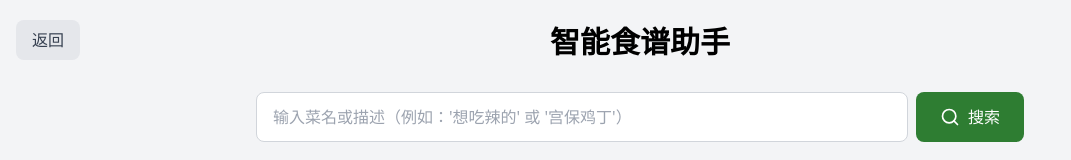
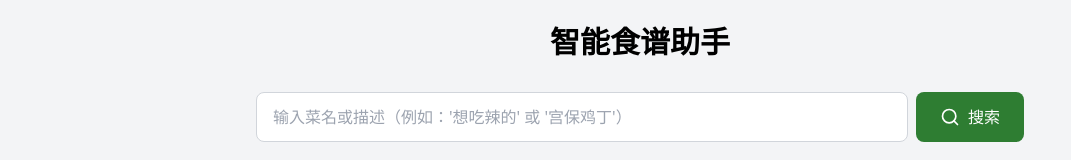
Before and after one commit to MrYang2016/cook-web, a React (Vite) app: page / in a window 1280 px wide. Shown: the top 160 px of the page, without its empty margins (0-1071 px from the left). Built offline with nearby package versions, Linux system fonts and the light colour scheme.

Commit message:
remove back

```diff
--- a/src/App.tsx
+++ b/src/App.tsx
@@ -16,7 +16,7 @@ function App() {
   const [history, setHistory] = useState<RecipeType | MenuSuggestions | null>(initData);
   const [loading, setLoading] = useState(false); // Add loading state
 
-  const handleSearch = async (event?: React.MouseEvent<HTMLButtonElement>, newInput?: string) => {
+  const handleLinkSearch = async (event?: React.MouseEvent<HTMLButtonElement>, newInput?: string) => {
     const str = newInput || input;
     if (str.trim() && !loading) {
       setLoading(true);
@@ -34,6 +34,14 @@ function App() {
     }
   };
 
+  const handleSearch = async (event?: React.MouseEvent<HTMLButtonElement>, newInput?: string) => {
+    const str = newInput || input;
+    if (str.trim()) {
+      // 跳转页面
+      window.location.href = `https://cook.aries-happy.com/${encodeURIComponent(str)}`;
+    }
+  };
+
   useEffect(() => {
     // 修改：从路径中获取参数而不是查询参数
     const path = window.location.pathname;
@@ -41,14 +49,9 @@ function App() {
     if (inputParam) {
       const decodedInput = decodeURIComponent(inputParam);
       setInput(decodedInput);
-      handleSearch(undefined, decodedInput);
+      handleLinkSearch(undefined, decodedInput);
     }
   }, []);
-
-  const handleInputChange = (dish: string) => {
-    setInput(dish);
-    handleSearch(undefined, dish);
-  };
 
   const handleShare = () => {
     // 修改：使用路径而不是查询参数
@@ -138,10 +141,6 @@ function App() {
     );
   };
 
-  const handleBack = () => {
-    setResult(history);
-  };
-
   return (
     <div className="min-h-screen bg-gray-100 p-6">
       <div className="max-w-3xl mx-auto">
@@ -173,13 +172,6 @@ function App() {
             )}
           </button>
         </div>
-
-        <button
-          onClick={() => handleBack()} // Use the browser's back function
-          className="absolute top-1 left-0 mt-4 ml-4 px-4 py-2 bg-gray-200 text-gray-700 rounded-lg hover:bg-gray-300 transition-colors"
-        >
-          返回
-        </button>
         {renderResult()}
       </div>
     </div>
```
